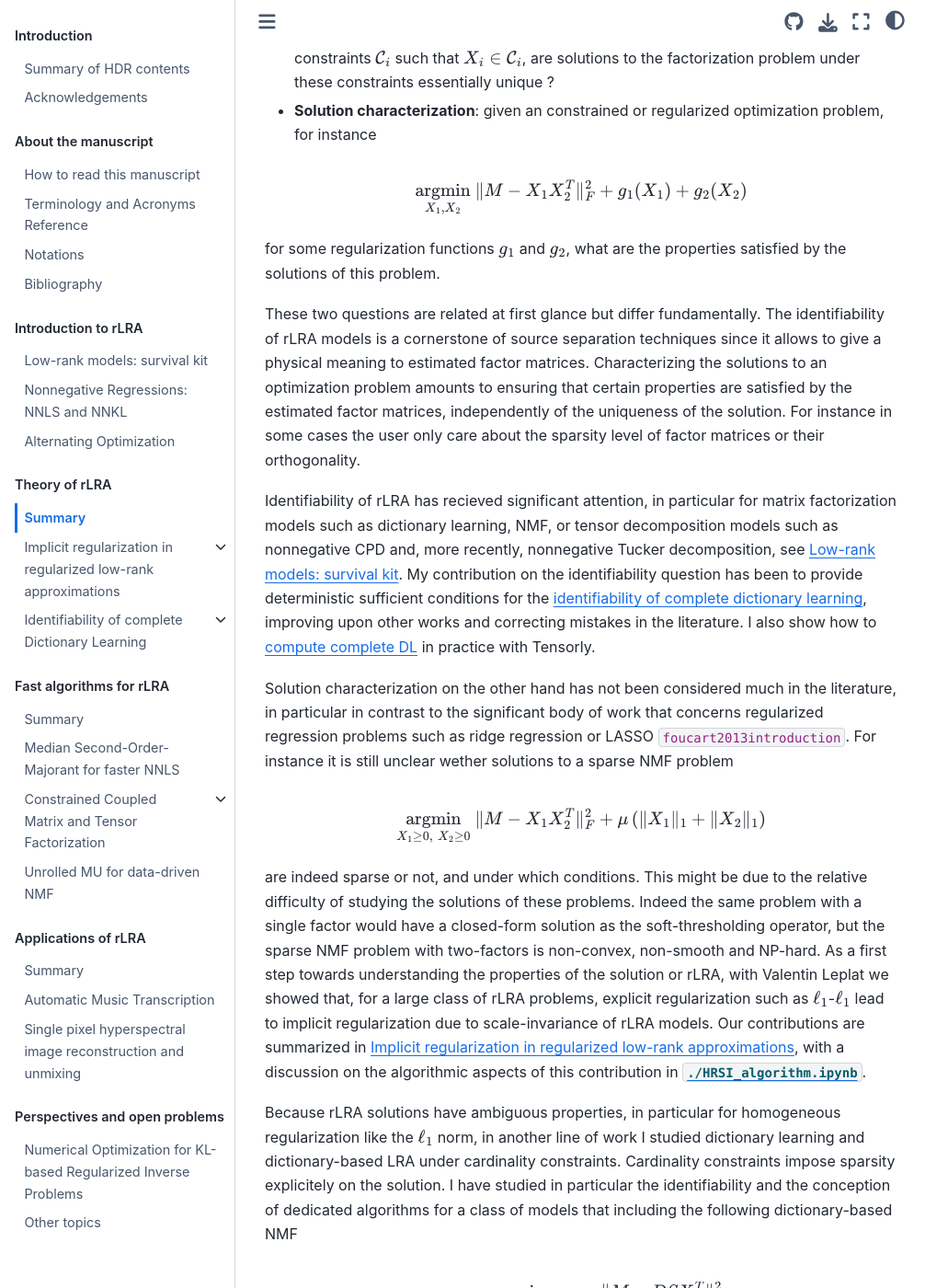
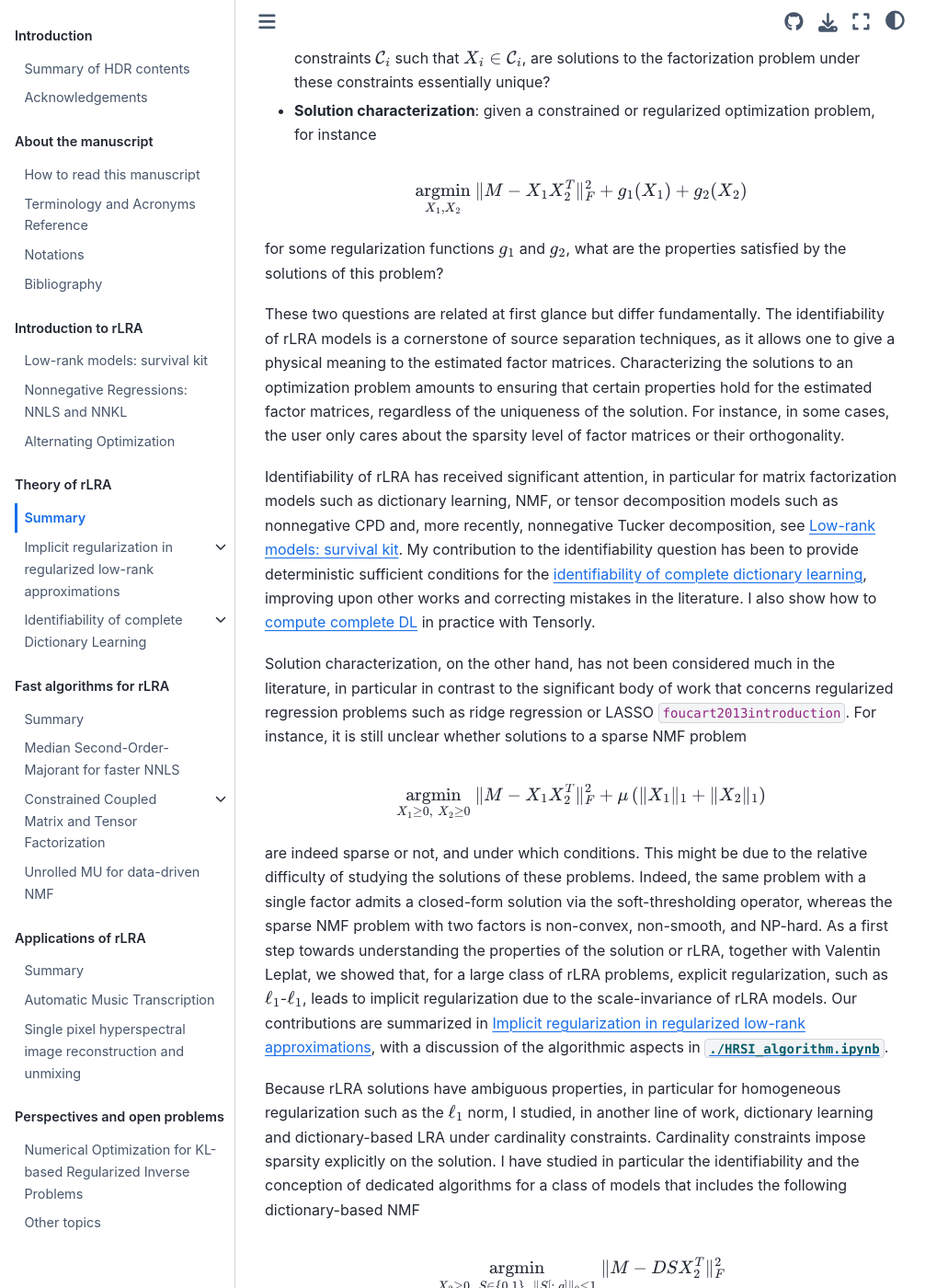
Before and after one commit to cohenjer/HDR, a Jupyter Book: the page built from part2/Theory_of_rLRA/intro.md, in a window 1280 px wide and 1400 px high, scrolled down 209 px. Shown: the whole window at 92% size, without its empty margins (0-1031 px from the left). Built offline with Jupyter Book 1.0.4 settings and Sphinx 7.4.7 and the Sphinx Book theme 1.1.4, drawn with Linux system fonts in a browser that asks for light colours; pages that are not in the unit, such as notebooks, are missing from menus; comment, search, counter and statistics services are not loaded; cross-references to code outside the pages are shown as plain code; some of the changed text lies outside the part shown.

Commit message:
Improve clarity and grammar in intro.md
Revised text for clarity and grammatical accuracy, including corrections to terminology and structure. Enhanced explanations of identifiability and solution characterization in rLRA models.

```diff
--- a/part2/Theory_of_rLRA/intro.md
+++ b/part2/Theory_of_rLRA/intro.md
@@ -1,31 +1,30 @@
 # Summary
 
-Despite their widespread usage in the signal processing and machine learning communitites, regularized LRA models are still rather poorly understood to this day. In particular there are two kind of questions without clear answers in the literature.
+Despite their widespread use in the signal processing and machine learning communities, regularized LRA models remain rather poorly understood to this day. In particular, there are two kinds of questions in the literature for which there are no clear answers.
 
-- **Identifiability**: given an exact factorization model, e.g. $M=X_1X_2$, and a set of constraints $\mathcal{C}_i$ such that $X_i\in\mathcal{C}_i$, are solutions to the factorization problem under these constraints essentially unique ?
+- **Identifiability**: given an exact factorization model, e.g. $M=X_1X_2$, and a set of constraints $\mathcal{C}_i$ such that $X_i\in\mathcal{C}_i$, are solutions to the factorization problem under these constraints essentially unique?
 
-- **Solution characterization**: given an constrained or regularized optimization problem, for instance
+- **Solution characterization**: given a constrained or regularized optimization problem, for instance
 
 $$
     \argmin{X_1,X_2} \|M - X_1X_2^T\|_F^2 + g_1(X_1) + g_2(X_2)
 $$
+for some regularization functions $g_1$ and $g_2$, what are the properties satisfied by the solutions of this problem?
 
-for some regularization functions $g_1$ and $g_2$, what are the properties satisfied by the solutions of this problem.
+These two questions are related at first glance but differ fundamentally. The identifiability of rLRA models is a cornerstone of source separation techniques, as it allows one to give a physical meaning to the estimated factor matrices. Characterizing the solutions to an optimization problem amounts to ensuring that certain properties hold for the estimated factor matrices, regardless of the uniqueness of the solution. For instance, in some cases, the user only cares about the sparsity level of factor matrices or their orthogonality.
 
-These two questions are related at first glance but differ fundamentally. The identifiability of rLRA models is a cornerstone of source separation techniques since it allows to give a physical meaning to estimated factor matrices. Characterizing the solutions to an optimization problem amounts to ensuring that certain properties are satisfied by the estimated factor matrices, independently of the uniqueness of the solution. For instance in some cases the user only care about the sparsity level of factor matrices or their orthogonality.
+Identifiability of rLRA has received significant attention, in particular for matrix factorization models such as dictionary learning, NMF, or tensor decomposition models such as nonnegative CPD and, more recently, nonnegative Tucker decomposition, see [](../../part1/lra.md). My contribution to the identifiability question has been to provide deterministic sufficient conditions for the [identifiability of complete dictionary learning](./DL_identifiability.md), improving upon other works and correcting mistakes in the literature. I also show how to [compute complete DL](./DL_identifiability_code.ipynb) in practice with Tensorly.
 
-Identifiability of rLRA has recieved significant attention, in particular for matrix factorization models such as dictionary learning, NMF, or tensor decomposition models such as nonnegative CPD and, more recently, nonnegative Tucker decomposition, see [](../../part1/lra.md). My contribution on the identifiability question has been to provide deterministic sufficient conditions for the [identifiability of complete dictionary learning](./DL_identifiability.md), improving upon other works and correcting mistakes in the literature. I also show how to [compute complete DL](./DL_identifiability_code.ipynb) in practice with Tensorly.
-
-Solution characterization on the other hand has not been considered much in the literature, in particular in contrast to the significant body of work that concerns regularized regression problems such as ridge regression or LASSO {cite}`foucart2013introduction`. For instance it is still unclear wether solutions to a sparse NMF problem
+Solution characterization, on the other hand, has not been considered much in the literature, in particular in contrast to the significant body of work that concerns regularized regression problems such as ridge regression or LASSO {cite}`foucart2013introduction`. For instance, it is still unclear whether solutions to a sparse NMF problem
 
 $$
 \argmin{X_1\geq 0,\; X_2\geq 0} \|M - X_1X_2^T\|_F^2 + \mu \left( \|X_1\|_1 + \|X_2\|_1 \right)
 $$
 
-are indeed sparse or not, and under which conditions. This might be due to the relative difficulty of studying the solutions of these problems. Indeed the same problem with a single factor would have a closed-form solution as the soft-thresholding operator, but the sparse NMF problem with two-factors is non-convex, non-smooth and NP-hard. As a first step towards understanding the properties of the solution or rLRA, with Valentin Leplat we showed that, for a large class of rLRA problems, explicit regularization such as $\ell_1$-$\ell_1$ lead to implicit regularization due to scale-invariance of rLRA models. Our contributions are summarized in [](./HRSI_theory.md), with a discussion on the algorithmic aspects of this contribution in [](./HRSI_algorithm.ipynb).
+are indeed sparse or not, and under which conditions. This might be due to the relative difficulty of studying the solutions of these problems. Indeed, the same problem with a single factor admits a closed-form solution via the soft-thresholding operator, whereas the sparse NMF problem with two factors is non-convex, non-smooth, and NP-hard. As a first step towards understanding the properties of the solution or rLRA, together with Valentin Leplat, we showed that, for a large class of rLRA problems, explicit regularization, such as $\ell_1$-$\ell_1$, leads to implicit regularization due to the scale-invariance of rLRA models. Our contributions are summarized in [](./HRSI_theory.md), with a discussion of the algorithmic aspects in [](./HRSI_algorithm.ipynb).
 
 
-Because rLRA solutions have ambiguous properties, in particular for homogeneous regularization like the $\ell_1$ norm, in another line of work I studied dictionary learning and dictionary-based LRA under cardinality constraints. Cardinality constraints impose sparsity explicitely on the solution. I have studied in particular the identifiability and the conception of dedicated algorithms for a class of models that including the following dictionary-based NMF
+Because rLRA solutions have ambiguous properties, in particular for homogeneous regularization such as the $\ell_1$ norm, I studied, in another line of work, dictionary learning and dictionary-based LRA under cardinality constraints. Cardinality constraints impose sparsity explicitly on the solution. I have studied in particular the identifiability and the conception of dedicated algorithms for a class of models that includes the following dictionary-based NMF
 
 $$
 \argmin{X_2\geq 0,\; S\in\{0,1\},\; \|S[:,q]\|_0\leq 1} \|M - DSX_2^T\|_F^2
```
